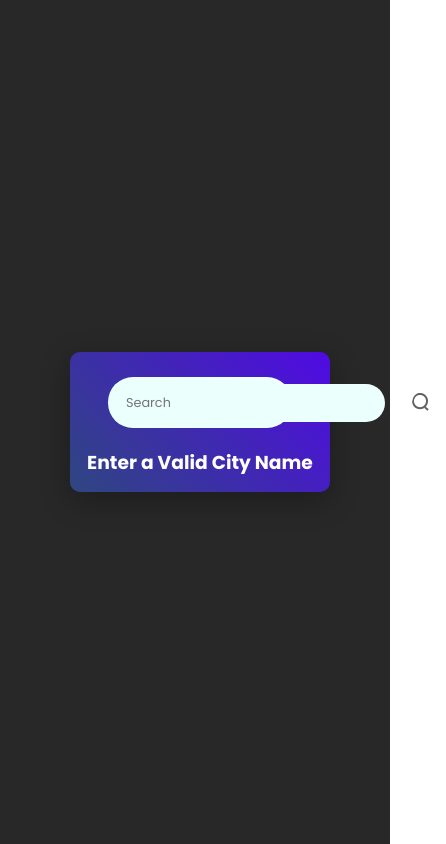
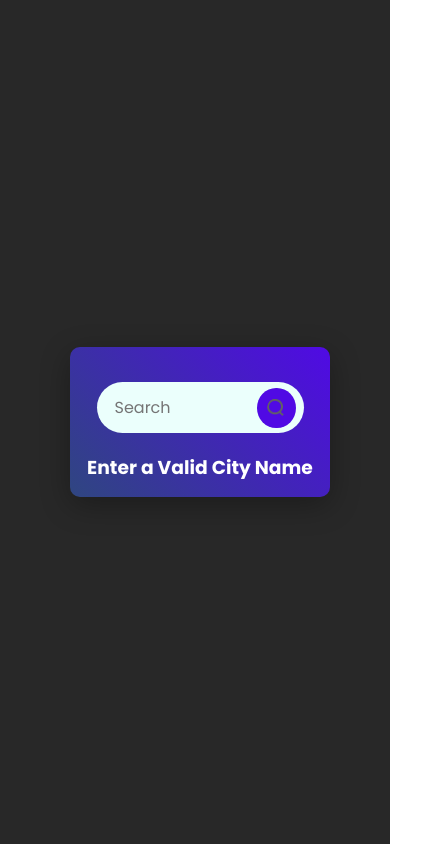
Before and after one commit to sivabalan-27/Weather-App, a React (Vite) app: page / in a window 390 px wide. Shown: the whole page, 446 px wide, since content can reach past the window. Built offline with nearby package versions, Linux system fonts and the light colour scheme; no server answers; a web font is replaced by a local one.

Commit message:
Update Weather.css

```diff
--- a/src/components/Weather.css
+++ b/src/components/Weather.css
@@ -9,28 +9,36 @@
     align-items: center;
     box-shadow: 0 8px 30px rgba(0, 0, 0, 0.3);
 }
-.searchbar{
+.searchbar {
   display: flex;
   align-items: center;
   gap: 12px;
+  width: 100%; /* Make it full width by default */
   background: #ebfffc;
-  border-radius: 25px;
+  border-radius: 50px; /* Fully rounded ends */
+  padding: 5px 8px; /* Add some padding inside the bar */
+  box-sizing: border-box; /* Important for padding and width */
+}
 
-}
-.searchbar input{
+.searchbar input {
+  flex-grow: 1; /* <-- KEY CHANGE: Allows input to fill available space */
   border: none;
   outline: none;
-  border-radius: 40px;
-  padding-left: 25px;
+  padding: 10px 15px;
   color: #626262;
-  background: #ebfffc;
+  background: transparent; /* Inherit background from parent */
   font-size: 18px;
+  width: 100%; /* Helps with flexibility */
 }
-.searchbar img{
-  padding: 15px;
+
+.search-icon{
+  width: 45px;   /* Set a consistent size */
+  height: 45px;
+  padding: 12px; /* Control the icon's inner spacing */
   border-radius: 50%;
-
+  background: #500ae4; /* Give the icon a background */
   cursor: pointer;
+  box-sizing: border-box;
 }
 .weather-icon{
   width: 150px;
@@ -77,20 +85,22 @@
       max-width: 65%;
       padding: 15px;
     }
-    .searchbar{
-        margin-top: 10px;
-        width:80%;
-    }
-    .searchbar input {
-      font-size: 0.8rem;
-      padding: 10px;
-      margin-left: 8px;
-    }
+    .searchbar {
+    width: 90%; /* Use a bit more screen space */
+    margin-top: 20px;
+  }
 
-    .searchb-icon {
-      width: 10px;
-      height: 10px;
-    }
+  .searchbar input {
+    font-size: 16px; /* Slightly smaller font for mobile */
+    padding: 8px 10px;
+  }
+
+  /* Corrected selector and adjusted size for mobile icon */
+  .search-icon {
+    width: 40px;
+    height: 40px;
+    padding: 10px;
+  }
 
     .weather-icon {
       width: 90px;
```
